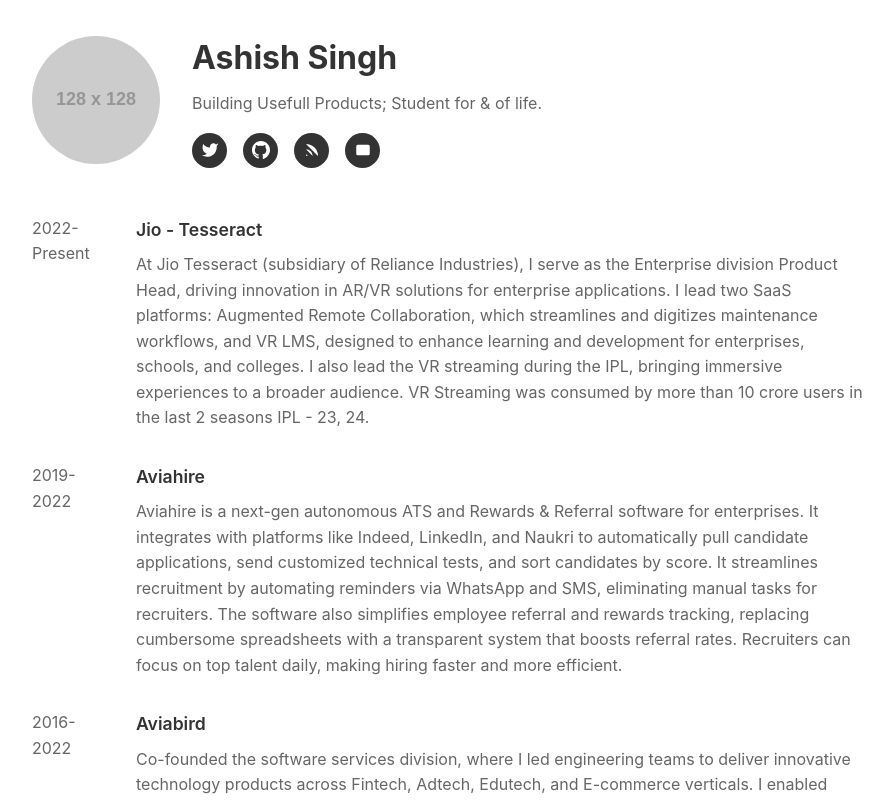
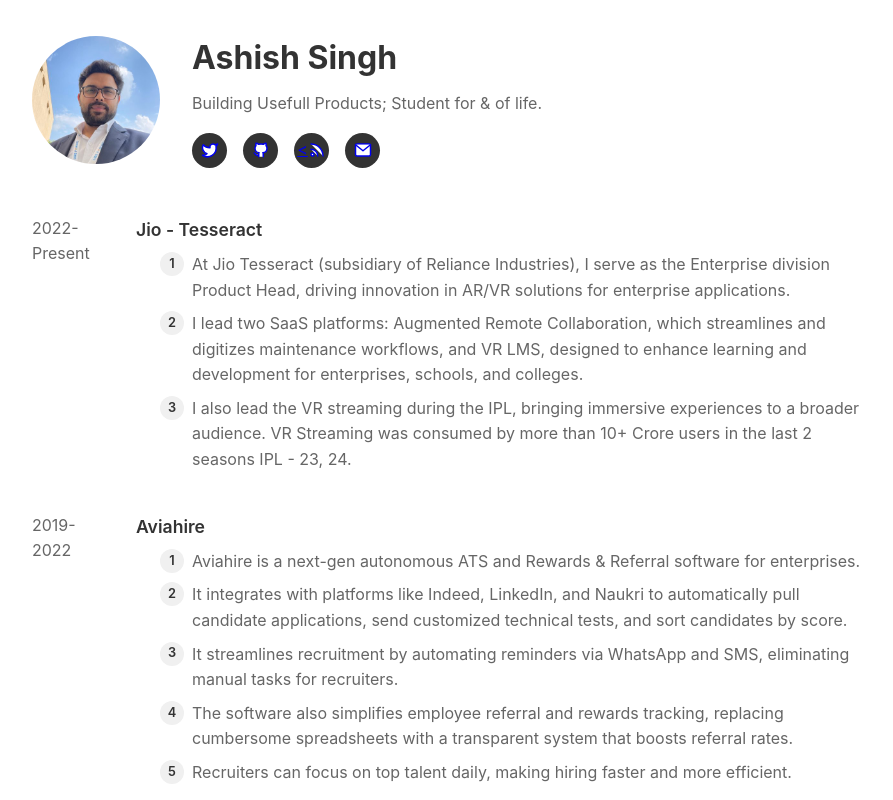
Before and after one commit to ashish173/ashish173.github.io, a plain HTML site: page index.html in a window 1280 px wide. Shown: the top 800 px of the page, without its empty margins (190-1083 px from the left). Drawn offline with Linux system fonts and the light colour scheme; placeholder pictures from the web are drawn by us.

Commit message:
picture and icons

```diff
--- a/index.html
+++ b/index.html
@@ -131,6 +131,35 @@
 
         .timeline-description {
             color: #666;
+            padding-left: 1.5rem;
+        }
+
+        .timeline-description ul {
+            list-style: none;
+            padding: 0;
+        }
+
+        .timeline-description li {
+            position: relative;
+            margin-bottom: 0.5rem;
+            padding-left: 2rem;
+        }
+
+        .timeline-description li::before {
+            content: counter(item);
+            counter-increment: item;
+            position: absolute;
+            left: 0;
+            width: 1.5rem;
+            height: 1.5rem;
+            background: #f0f0f0;
+            border-radius: 50%;
+            display: flex;
+            align-items: center;
+            justify-content: center;
+            font-size: 0.8rem;
+            font-weight: 600;
+            color: #333;
         }
 
         @media (max-width: 768px) {
@@ -159,34 +188,36 @@
     <div class="container">
         <!-- Header Section -->
         <div class="header">
-            <img src="https://via.placeholder.com/128" alt="Profile" class="profile-image">
+            <img src="./assets/photo.jpg" alt="Profile" class="profile-image">
             <div class="profile-info">
                 <h1>Ashish Singh</h1>
                 <p class="profile-bio">Building Usefull Products; Student for & of life.</p>
                 <div class="social-links">
                     <!-- Twitter -->
                     <a href="https://x.com/ashishait" target="_" class="social-icon">
-                        <svg viewBox="0 0 24 24">
-                            <path d="M23 3a10.9 10.9 0 0 1-3.14 1.53 4.48 4.48 0 0 0-7.86 3v1A10.66 10.66 0 0 1 3 4s-4 9 5 13a11.64 11.64 0 0 1-7 2c9 5 20 0 20-11.5 0-.278-.028-.556-.08-.83A7.72 7.72 0 0 0 23 3z"/>
+                        <svg viewBox="0 0 24 24" fill="none" stroke="currentColor" stroke-width="2" stroke-linecap="round" stroke-linejoin="round">
+                            <path d="M22 4s-.7 2.1-2 3.4c1.6 10-9.4 17.3-18 11.6 2.2.1 4.4-.6 6-2C3 15.5.5 9.6 3 5c2.2 2.6 5.6 4.1 9 4-.9-4.2 4-6.6 7-3.8 1.1 0 3-1.2 3-1.2z"/>
                         </svg>
                     </a>
                     <!-- GitHub -->
                     <a href="https://github.com/ashish173/" target="_" class="social-icon">
-                        <svg viewBox="0 0 24 24">
-                            <path d="M12 0C5.37 0 0 5.37 0 12c0 5.303 3.438 9.8 8.205 11.385.6.113.82-.258.82-.577 0-.285-.01-1.04-.015-2.04-3.338.724-4.042-1.61-4.042-1.61C3.79 18.42 3.11 17.95 3.11 17.95c-1.087-.744.084-.729.084-.729 1.205.085 1.838 1.236 1.838 1.236 1.07 1.835 2.809 1.305 3.495.998.108-.776.417-1.305.76-1.605-2.665-.3-5.466-1.332-5.466-5.93 0-1.31.465-2.38 1.235-3.22-.135-.303-.54-1.523.105-3.176 0 0 1.005-.322 3.3 1.23.96-.267 1.98-.399 3-.405 1.02.006 2.04.138 3 .405 2.28-1.552 3.285-1.23 3.285-1.23.645 1.653.24 2.873.12 3.176.765.84 1.23 1.91 1.23 3.22 0 4.61-2.805 5.625-5.475 5.92.42.36.81 1.096.81 2.22 0 1.606-.015 2.896-.015 3.286 0 .315.21.69.825.57C20.565 21.795 24 17.295 24 12c0-6.63-5.37-12-12-12"/>
+                        <svg viewBox="0 0 24 24" fill="none" stroke="currentColor" stroke-width="2" stroke-linecap="round" stroke-linejoin="round">
+                            <path d="M9 19c-4.3 1.4-4.3-2.5-6-3m12 5v-3.5c0-1 .1-1.4-.5-2 2.8-.3 5.5-1.4 5.5-6a4.6 4.6 0 0 0-1.3-3.2 4.2 4.2 0 0 0-.1-3.2s-1.1-.3-3.5 1.3a12.3 12.3 0 0 0-6.2 0C6.5 2.8 5.4 3.1 5.4 3.1a4.2 4.2 0 0 0-.1 3.2A4.6 4.6 0 0 0 4 9.5c0 4.6 2.7 5.7 5.5 6-.6.6-.6 1.2-.5 2V21"/>
                         </svg>
                     </a>
                     <!-- RSS -->
                     <a href="https://monkeylike.substack.com/" target="_" class="social-icon">
-                        <svg viewBox="0 0 24 24">
-                            <path d="M4 11a9 9 0 0 1 9 9M4 4a16 16 0 0 1 16 16"/>
-                            <circle cx="5" cy="19" r="1"/>
+                        <<svg viewBox="0 0 24 24" fill="none" stroke="currentColor" stroke-width="2" stroke-linecap="round" stroke-linejoin="round">
+                            <circle cx="6" cy="18" r="2"/>
+                            <path d="M4 4a16 16 0 0 1 16 16"/>
+                            <path d="M4 11a9 9 0 0 1 9 9"/>
                         </svg>
                     </a>
                     <!-- Email -->
                     <a href="mailto:aitashish173@gmail.com" class="social-icon">
-                        <svg viewBox="0 0 24 24">
-                            <path d="M3 8l7.89 5.26a2 2 0 002.22 0L21 8M5 19h14a2 2 0 002-2V7a2 2 0 00-2-2H5a2 2 0 00-2 2v10a2 2 0 002 2z"/>
+                        <svg viewBox="0 0 24 24" fill="none" stroke="currentColor" stroke-width="2" stroke-linecap="round" stroke-linejoin="round">
+                            <rect x="2" y="4" width="20" height="16" rx="2" />
+                            <path d="M22,5L12,13L2,5"/>
                         </svg>
                     </a>
                 </div>
@@ -204,39 +235,64 @@
                 year: '2022-Present',
                 company: 'Jio - Tesseract',
                 // logo: '🚀',
-                description: 'At Jio Tesseract (subsidiary of Reliance Industries), I serve as the Enterprise division Product Head, driving innovation in AR/VR solutions for enterprise applications. I lead two SaaS platforms: Augmented Remote Collaboration, which streamlines and digitizes maintenance workflows, and VR LMS, designed to enhance learning and development for enterprises, schools, and colleges. I also lead the VR streaming during the IPL, bringing immersive experiences to a broader audience. VR Streaming was consumed by more than 10 crore users in the last 2 seasons IPL - 23, 24.'
+                description: [
+                    'At Jio Tesseract (subsidiary of Reliance Industries), I serve as the Enterprise division Product Head, driving innovation in AR/VR solutions for enterprise applications.',
+                    'I lead two SaaS platforms: Augmented Remote Collaboration, which streamlines and digitizes maintenance workflows, and VR LMS, designed to enhance learning and development for enterprises, schools, and colleges.',
+                    'I also lead the VR streaming during the IPL, bringing immersive experiences to a broader audience. VR Streaming was consumed by more than 10+ Crore users in the last 2 seasons IPL - 23, 24.',
+                ]
             },
             {
                 year: '2019-2022',
                 company: 'Aviahire',
                 // logo: '🚀',
-                description: 'Aviahire is a next-gen autonomous ATS and Rewards & Referral software for enterprises. It integrates with platforms like Indeed, LinkedIn, and Naukri to automatically pull candidate applications, send customized technical tests, and sort candidates by score. It streamlines recruitment by automating reminders via WhatsApp and SMS, eliminating manual tasks for recruiters. The software also simplifies employee referral and rewards tracking, replacing cumbersome spreadsheets with a transparent system that boosts referral rates. Recruiters can focus on top talent daily, making hiring faster and more efficient.'
+                description: [
+                    'Aviahire is a next-gen autonomous ATS and Rewards & Referral software for enterprises.',
+                    'It integrates with platforms like Indeed, LinkedIn, and Naukri to automatically pull candidate applications, send customized technical tests, and sort candidates by score.',
+                    'It streamlines recruitment by automating reminders via WhatsApp and SMS, eliminating manual tasks for recruiters.',
+                    'The software also simplifies employee referral and rewards tracking, replacing cumbersome spreadsheets with a transparent system that boosts referral rates. ',
+                    'Recruiters can focus on top talent daily, making hiring faster and more efficient.'
+                ]
             },
             {
                 year: '2016-2022',
                 company: 'Aviabird',
                 // logo: '🚀',
-                description: 'Co-founded the software services division, where I led engineering teams to deliver innovative technology products across Fintech, Adtech, Edutech, and E-commerce verticals. I enabled engineering and product teams to achieve milestones, launch impactful features, and foster a high-performing culture. During this time, I also mentored team members to support their professional growth and drove initiatives like open-sourcing an e-commerce framework and a payments library, which garnered over 2,000 GitHub stars. This experience reflects my dedication to building robust, scalable solutions and contributing to the broader tech community..'
+                description: [
+                    'Co-founded the software services division, where I led engineering teams to deliver innovative technology products across Fintech, Adtech, Edutech, and E-commerce verticals.',
+                    'I enabled engineering and product teams to achieve milestones, launch impactful features, and foster a high-performing culture.',
+                    'I also mentored team members to support their professional growth and drove initiatives like open-sourcing an e-commerce framework and a payments library, which garnered over 2,000 GitHub stars.',
+                    'This experience reflects my dedication to building robust, scalable solutions and contributing to the broader tech community.'
+                ]
             },
             {
                 year: '2016',
                 company: 'MaxMyWealth',
                 // logo: '🚀',
-                description: 'Led the development and launch of an intelligent financial app that integrates savings, payments, and investments. The app offers better returns than banks by linking marketable securities (ETFs, Mutual Funds) to a VISA card and provides smart, gamified investment options using proprietary research.'
+                description: [
+                    'Led the development and launch of an intelligent financial app that integrates savings, payments, and investments.',
+                    'The app offers better returns than banks by linking marketable securities (ETFs, Mutual Funds) to a VISA card and provides smart, gamified investment options using proprietary research.'
+                ]
             },
             {
                 year: '2014-2015',
                 company: 'Josh Software',
                 // logo: '🔮',
-                description: 'Contributed to the launch of Blueshift.com for early customers, focusing on dashboards for marketers and a user tracking service for event tracking and customer identity correlation. Collaborated with business teams to secure deals and worked extensively on event preparation for the digestion engine. Gained deep insights into handling timezones, recognizing their impact on system stability and planning. Technical stack included Angular and Ruby.'
+                description: [
+                    'Contributed to the launch of Blueshift.com for early customers, focusing on dashboards for marketers and a user tracking service for event tracking and customer identity correlation.',
+                    'Collaborated with business teams to secure deals and worked extensively on event preparation for the digestion engine. Gained deep insights into handling timezones, recognizing their impact on system stability and planning.',
+                    'Technical stack included Angular and Ruby.'
+                ]
             },
             {
                 year: '2013-2014',
                 company: 'Mally',
                 // logo: '🚗',
-                description: 'Aggregated offers from nearby shops to give real time alerts to shoppers via a mobile application.'
+                description: [
+                    'Aggregated offers from nearby shops to give real time alerts to shoppers via a mobile application.',
+                ]
             }
         ];
+
 
         // Render timeline
         function renderTimeline() {
@@ -246,13 +302,21 @@
                 const timelineItem = document.createElement('div');
                 timelineItem.className = 'timeline-item';
 
+                const descriptionList = item.description
+                    .map(point => `<li>${point}</li>`)
+                    .join('');
+
                 timelineItem.innerHTML = `
                     <div class="timeline-year">${item.year}</div>
                     <div class="timeline-content">
                         <div class="company-info">
                             <div class="company-name">${item.company}</div>
                         </div>
-                        <div class="timeline-description">${item.description}</div>
+                        <div class="timeline-description">
+                            <ul style="counter-reset: item;">
+                                ${descriptionList}
+                            </ul>
+                        </div>
                     </div>
                 `;
 
```
Also changed, not shown: assets/photo.jpg (added).
